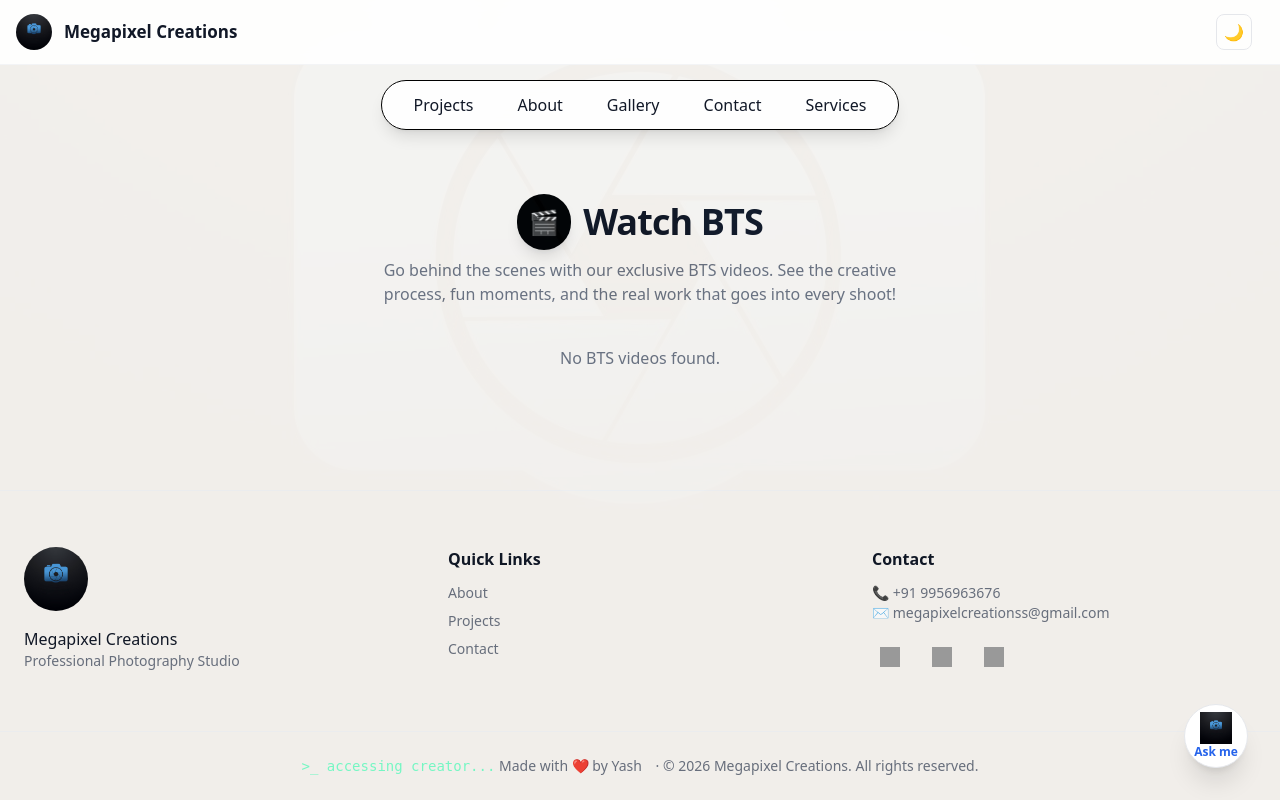
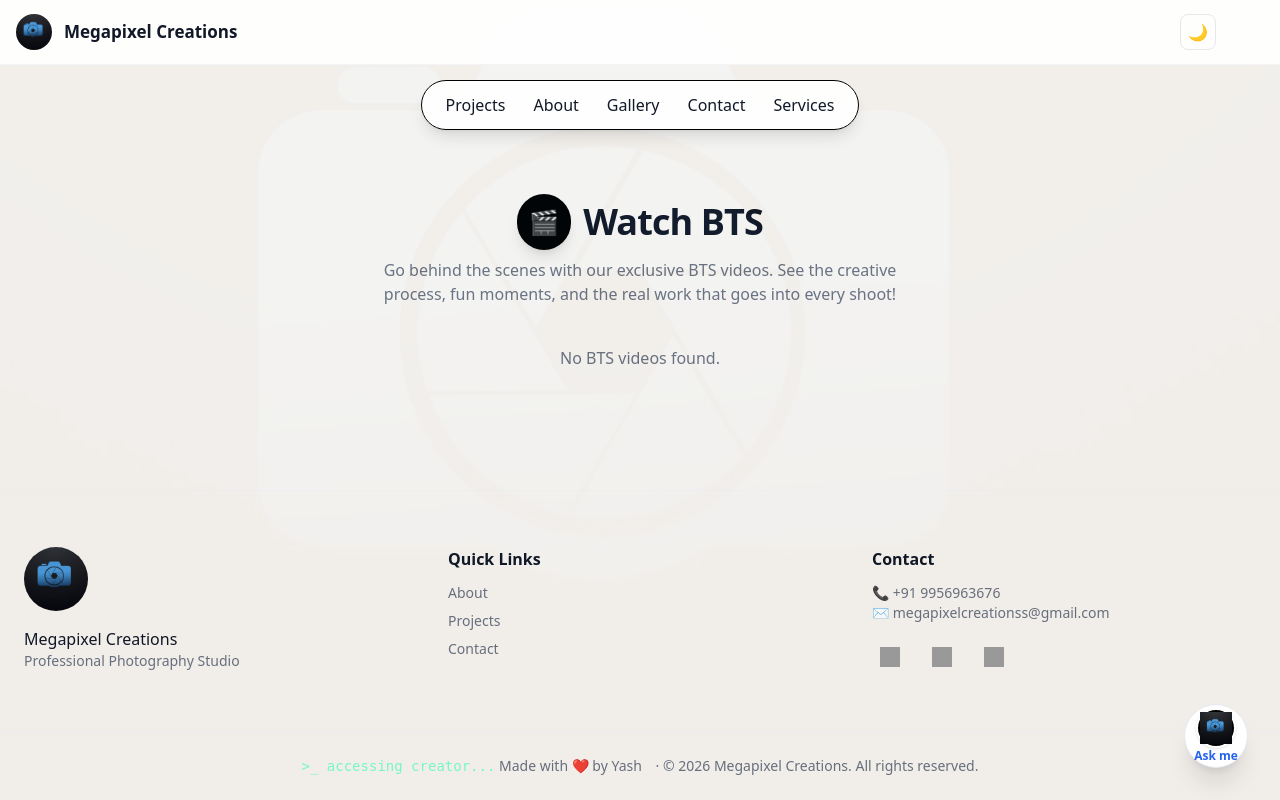
Before and after one commit to yashdotin/megapixel, a Django app: page /bts/ in a window 1280 px wide. Run offline with Django 5.2, Linux system fonts and the light colour scheme; data that the repository does not hold is empty; some libraries are stand-ins or nearby versions; grey boxes are pictures that could not be loaded.

Commit message:
keep evrything in frame

```diff
--- a/megapixel/static/js/chatbot.js
+++ b/megapixel/static/js/chatbot.js
@@ -151,7 +151,9 @@ function createChatbotButton() {
   `;
 
   btn.innerHTML = `
-    <img src="/static/camera.png" class="w-8 h-8 bg-white">
+    <span class="w-10 h-10 flex items-center justify-center rounded-full bg-black border-2 border-white shadow">
+      <img src="/static/camera.png" class="w-8 h-8">
+    </span>
     <span class="text-xs font-semibold text-blue-600">Ask me</span>
   `;
 
--- a/megapixel/templates/base.html
+++ b/megapixel/templates/base.html
@@ -92,12 +92,12 @@
 <div class="w-full flex justify-center z-40" style="position:relative;">
   <div class="flex gap-3 px-4 py-2 mt-20 mb-4 rounded-full border border-black dark:border-green-900 bg-white/90 dark:bg-gradient-to-br dark:from-green-900 dark:via-black dark:to-black/90 shadow-lg backdrop-blur max-w-max animate-fade-in"
        style="position:relative;">
-    <a href="/projects/" class="px-4 py-1 rounded-full hover:bg-black hover:text-white dark:hover:bg-white dark:hover:text-black transition font-medium">Projects</a>
-    <a href="/about/" class="px-4 py-1 rounded-full hover:bg-black hover:text-white dark:hover:bg-white dark:hover:text-black transition font-medium">About</a>
-    <a href="/my-galleries/" class="px-4 py-1 rounded-full hover:bg-black hover:text-white dark:hover:bg-white dark:hover:text-black transition font-medium">Gallery</a>
+    <a href="/projects/" class="px-2 py-1 rounded-full hover:bg-black hover:text-white dark:hover:bg-white dark:hover:text-black transition font-medium">Projects</a>
+    <a href="/about/" class="px-2 py-1 rounded-full hover:bg-black hover:text-white dark:hover:bg-white dark:hover:text-black transition font-medium">About</a>
+    <a href="/my-galleries/" class="px-2 py-1 rounded-full hover:bg-black hover:text-white dark:hover:bg-white dark:hover:text-black transition font-medium">Gallery</a>
     <!-- <a href="/bts/" class="px-4 py-1 rounded-full hover:bg-black hover:text-white dark:hover:bg-white dark:hover:text-black transition font-medium">Watch BTS</a> -->
-    <a href="/contact/" class="px-4 py-1 rounded-full hover:bg-black hover:text-white dark:hover:bg-white dark:hover:text-black transition font-medium">Contact</a>
-    <a href="{% url 'services' %}" class="px-4 py-1 rounded-full hover:bg-black hover:text-white dark:hover:bg-white dark:hover:text-black transition font-medium">Services</a>
+    <a href="/contact/" class="px-2 py-1 rounded-full hover:bg-black hover:text-white dark:hover:bg-white dark:hover:text-black transition font-medium">Contact</a>
+    <a href="{% url 'services' %}" class="px-2 py-1 rounded-full hover:bg-black hover:text-white dark:hover:bg-white dark:hover:text-black transition font-medium">Services</a>
   </div>
 </div>
 
@@ -123,7 +123,7 @@ My Galleries
     </div>
 
     <!-- Right -->
-    <div class="flex items-center gap-3">
+    <div class="flex items-center gap-12">
 
       <!-- Mobile menu button -->
       <!-- <button id="mobileMenuBtn"
```
Also changed, not shown: megapixel/static/camera.png.
